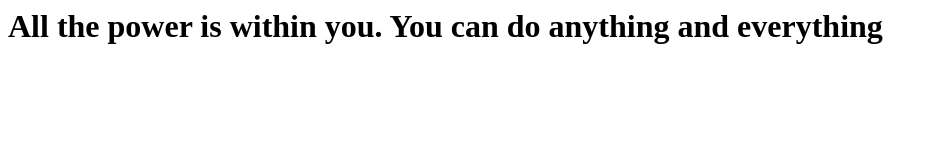
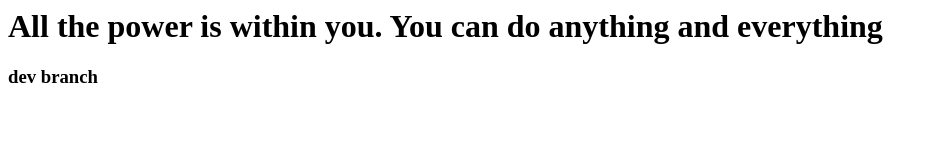
Before and after one commit to algsrinu/myrepo, a plain HTML site: page index.html in a window 1280 px wide. Shown: the whole page, without its empty margins (0-938 px from the left). Drawn offline with Linux system fonts and the light colour scheme.

Commit message:
added h3 tag

```diff
--- a/index.html
+++ b/index.html
@@ -1,4 +1,5 @@
 <html>
 
 <h1> All the power is within you. You can do anything and everything </h1>
+<h3>  dev branch </h3>
 </html>
```
